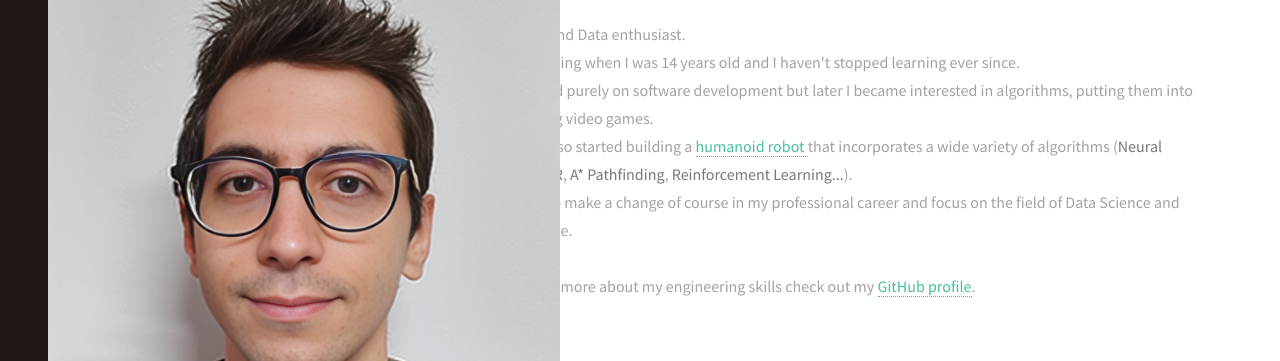
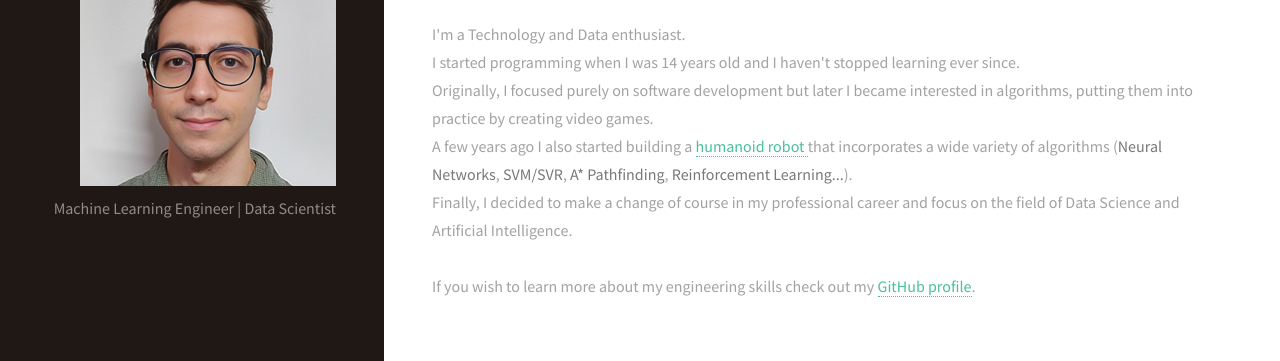
Before and after one commit to rpadUOC/rpadUOC.github.io, a plain HTML site: page index.html in a window 1280 px wide. Shown: the part 156-517 px from the top of the page. Drawn offline with Linux system fonts and the light colour scheme.

Commit message:
Smaller image

```diff
--- a/index.html
+++ b/index.html
@@ -11,7 +11,7 @@
 		<!-- Header -->
 			<header id="header" style="background-position: left 0px;">
 				<figure class="inner">
-					<img src="./index_files/Hotpot.png" alt="Ramon image of author">
+					<img src="./index_files/Hotpot.png" alt="Ramon image of author" width="256" height="246">
 
 					<figcaption>Machine Learning Engineer | Data Scientist </figcaption>
 				</figure>
```
